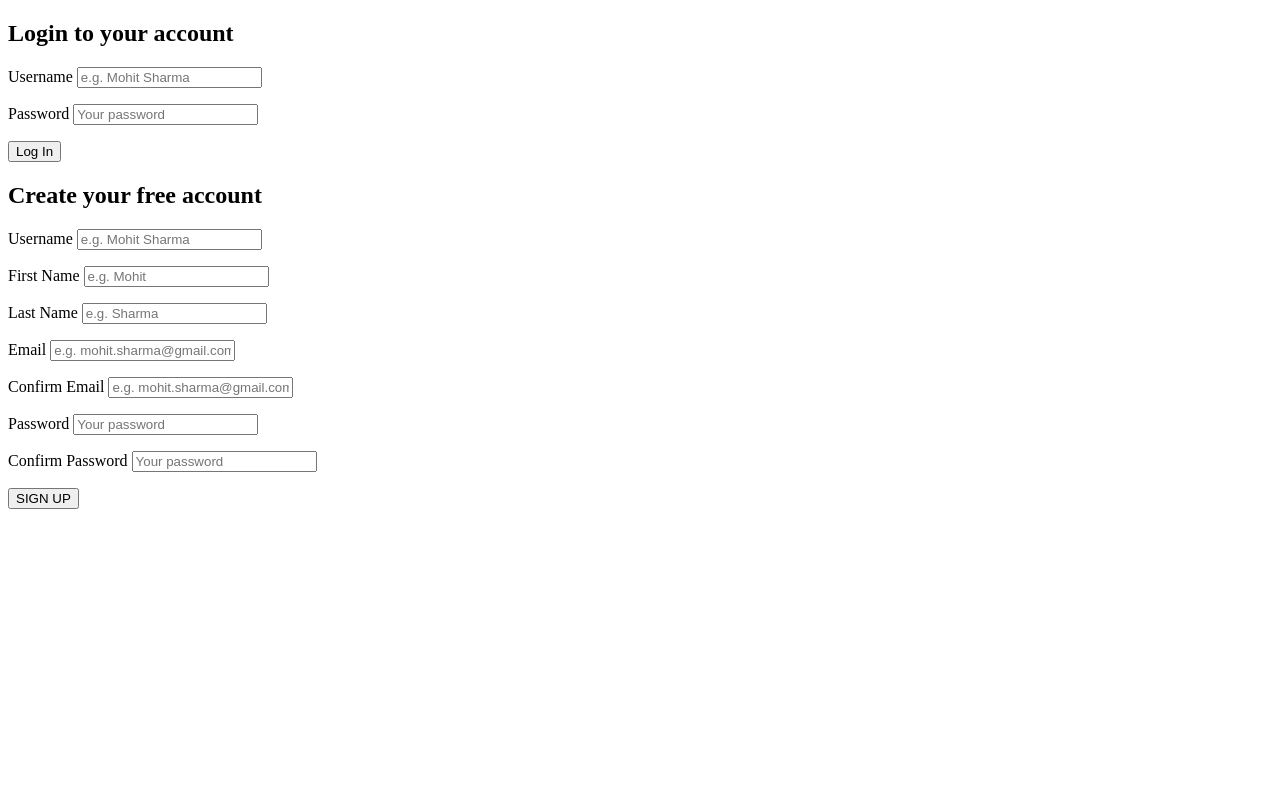
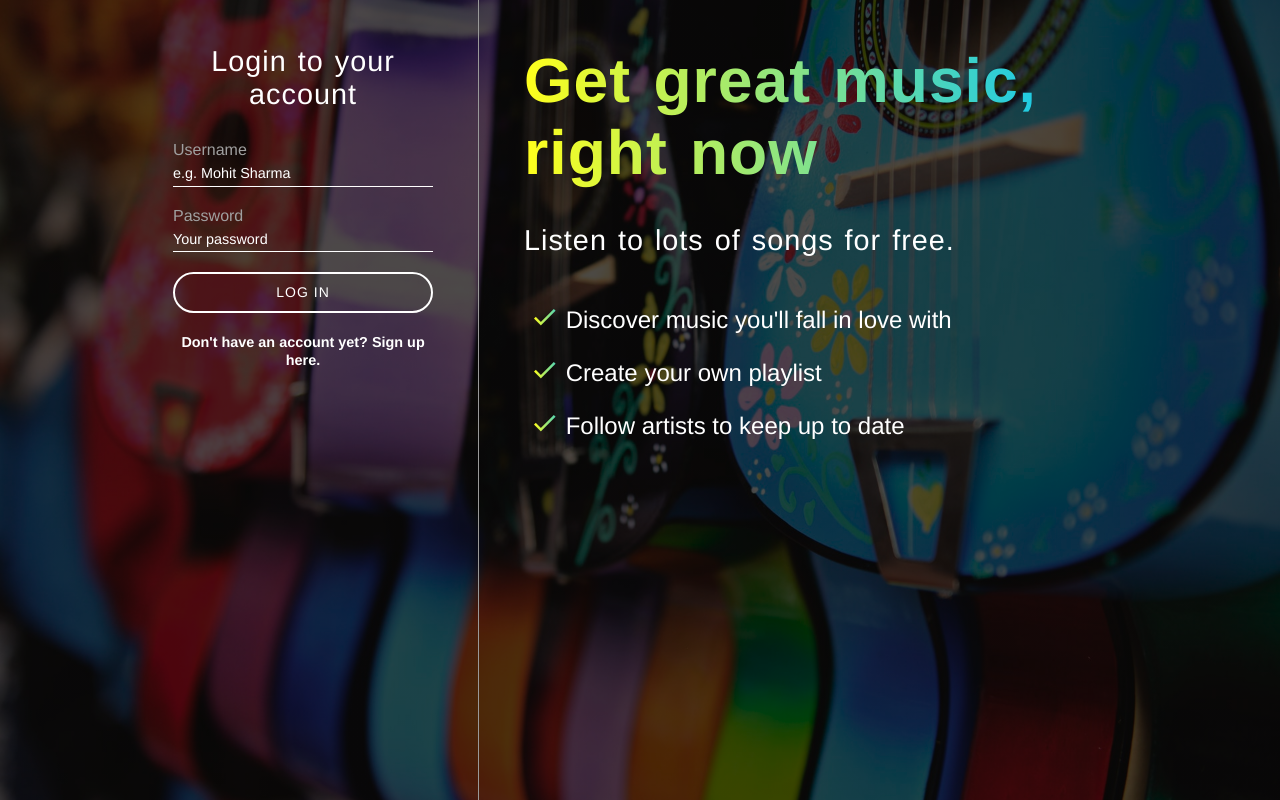
Before and after one commit to abhishekdevinfo/Spotify-Clone, a PHP site: page /register.php in a window 1280 px wide. Run offline with PHP 8.4, Linux system fonts and the light colour scheme; some libraries are stand-ins or nearby versions.

Commit message:
Fully complete register page 1. CSS Complete 2. login and register separated.

```diff
--- /dev/null
+++ b/assets/css/register.css
@@ -0,0 +1,226 @@
+/* ------------------------------------------------ */
+/* BASIC SETUP */
+/* ------------------------------------------------ */
+
+* {
+    margin: 0;
+    padding: 0;
+}
+*, ::before, ::after {
+    box-sizing: border-box;
+}
+
+html {
+    font-size: 16px;
+    text-rendering: optimizeLegibility;
+    /*background-color: white;*/
+}
+
+/* ------------------------------------------------ */
+/* REUSABLE COMPONENTS */
+/* ------------------------------------------------ */
+
+/*  ------ BUTTON ------ */
+button {
+    text-transform: uppercase;
+}
+
+/*  ------ HEADING ------ */
+h1,
+h2,
+h3 {
+    font-weight: 300;
+}
+
+h1 {
+    margin-top: 0;
+    margin-bottom: 20px;
+    color: #fff;
+    font-size: 2.4em;
+    word-spacing: 4px;
+    letter-spacing: 1px;
+}
+
+h2 {
+    font-size: 1.8em;
+    word-spacing: 2px;
+    text-align: center;
+    margin-bottom: 30px;
+    letter-spacing: 1px;
+}
+
+h3 {
+    font-size: 110%;
+    margin-bottom: 15px;
+}
+
+/* ------------------------------------------------ */
+/* LOGIN */
+/* ------------------------------------------------ */
+
+
+#background {
+    background: linear-gradient(rgba(0,0,0,0.7), rgba(0,0,0,0.7)), url(../images/bg.jpeg) center;
+    /*background-image: linear-gradient(rgba(0,0,0,0.7), rgba(0,0,0,0.7)), url(../images/bg.jpeg);*/
+    background-size: cover;
+    height: 100vh;
+}
+
+#loginContainer * {
+    color: #fff;
+    font-family: "Helvetica Neue", "Helvetica", Arial, sans-serif;
+    /*font-weight: normal;*/
+}
+
+#loginContainer {
+    display: flex;
+    width: 80%;
+    margin: 0 auto;
+    position: relative;
+    max-width: 1140px;
+    height: 100%;
+}
+
+/*  ------ PLACEHOLDER ------ */
+
+::-webkit-input-placeholder { /* WebKit, Blink, Edge */
+    color: #fff;
+    font-size: 0.9em;
+}
+:-moz-placeholder { /* Mozilla Firefox 4 to 18 */
+    color: #fff;
+    opacity: 1;
+    font-size: 0.9em;
+}
+::-moz-placeholder { /* Mozilla Firefox 19+ */
+    color: #fff;
+    opacity: 1;
+    font-size: 0.9em;
+}
+:-ms-input-placeholder { /* Internet Explorer 10-11 */
+    color: #fff;
+    font-size: 0.9em;
+}
+::-ms-input-placeholder { /* Microsoft Edge */
+    color: #fff;
+    font-size: 0.9em;
+}
+
+::placeholder { /* Most modern browsers support this now. */
+    color: #fff;
+    font-size: 0.9em;
+}
+
+#inputContainer {
+    width: 45%;
+    padding: 45px;
+    /*float: left;*/
+    border-right: 1px solid #999;
+}
+
+#inputContainer input[type="text"],
+#inputContainer input[type="email"],
+#inputContainer input[type="password"] {
+    display: block;
+    background-color: transparent;
+    border: 0;
+    border-bottom: 1px solid #fff;
+    height: 27px;
+    line-height: 27px;
+    width: 100%
+}
+
+#inputContainer p {
+    margin-bottom: 20px;
+}
+
+#inputContainer label {
+    color: #a0a0a0;
+    font-size: 1em;
+    display: block;
+    margin-top: 15px;
+}
+
+#inputContainer button {
+    background-color: transparent;
+    border: 2px solid #fff;
+    border-radius: 250px;
+    color: #fff;
+    display: block;
+    font-size: 14px;
+    letter-spacing: 1px;
+    margin: 20px auto;
+    height: 41px;
+    width: 100%;
+}
+
+#inputContainer button:hover {
+    cursor: pointer;
+}
+
+.hasAccountText {
+    text-align: center;
+}
+
+.hasAccountText span {
+    font-weight: bold;
+    font-size: 0.9em;
+    cursor: pointer;
+}
+
+#registerForm,
+#loginForm {
+    display: none;
+}
+
+#loginText {
+    padding: 45px;
+}
+
+#loginText h1 {
+    background: #00c3ff;  /* fallback for old browsers */
+    background: -webkit-linear-gradient(to right, #ffff1c, #00c3ff);  /* Chrome 10-25, Safari 5.1-6 */
+    background: linear-gradient(to right, #ffff1c, #00c3ff); /* W3C, IE 10+/ Edge, Firefox 16+, Chrome 26+, Opera 12+, Safari 7+ */
+    color:transparent;
+    -webkit-background-clip: text;
+    background-clip: text;
+    font-size: 3.9em;
+    font-weight: bold;
+}
+
+#loginText h2 {
+    text-align: left;
+    margin: 35px 0;
+}
+
+#loginText ul {
+    padding: 0;
+}
+
+#loginText ul li {
+    font-size: 1.5em;
+    list-style: none;
+    padding: 10px;
+}
+
+#loginText li i {
+    padding-right: 10px;
+    background: #00c3ff;  /* fallback for old browsers */
+    background: -webkit-linear-gradient(to right, #ffff1c, #00c3ff);  /* Chrome 10-25, Safari 5.1-6 */
+    background: linear-gradient(to right, #ffff1c, #00c3ff); /* W3C, IE 10+/ Edge, Firefox 16+, Chrome 26+, Opera 12+, Safari 7+ */
+    color:transparent;
+    -webkit-background-clip: text;
+    background-clip: text;
+    font-size: 1.2em;
+}
+
+#inputContainer .errorMessage {
+    font-size: 12px;
+    display: block;
+    background: #00c3ff;  /* fallback for old browsers */
+    background: -webkit-linear-gradient(to right, #ffff1c, #00c3ff);  /* Chrome 10-25, Safari 5.1-6 */
+    background: linear-gradient(to right, #ffff1c, #00c3ff); /* W3C, IE 10+/ Edge, Firefox 16+, Chrome 26+, Opera 12+, Safari 7+ */
+    color:transparent;
+    -webkit-background-clip: text;
+    background-clip: text;
+}
--- /dev/null
+++ b/assets/js/register.js
@@ -0,0 +1,12 @@
+$(document).ready(function() {
+
+    $("#hideLogin").on('click', function() {
+        $("#loginForm").hide();
+        $("#registerForm").show();
+    });
+
+    $("#hideRegister").on('click', function() {
+       $("#loginForm").show();
+       $("#registerForm").hide();
+   });
+});
--- a/register.php
+++ b/register.php
@@ -22,24 +22,31 @@
     <meta http-equiv="X-UA-Compatible" content="IE=edge">
     <title>Welcome to Spotify-Clone!</title>
     <meta name="viewport" content="width=device-width, initial-scale=1">
+    <link href="https://unpkg.com/ionicons@4.2.0/dist/css/ionicons.min.css" rel="stylesheet">
+    <link rel="stylesheet" href="assets/css/normalize.css">
+    <link rel="stylesheet" href="assets/css/register.css">
 </head>
-<body>
+<body id="background">
+    <div id="loginContainer">
 
         <div id="inputContainer">
             <form action="register.php" method="post" id="loginForm">
                 <h2>Login to your account</h2>
-            <p>
+                <p class="loginPara">
                     <?php echo $account->getError(Constants::$loginFailed); ?>
                     <label for="loginUserName">Username</label>
-                <input id="loginUserName" type="text" name="loginUserName" placeholder="e.g. Mohit Sharma" required>
+                    <input id="loginUserName" type="text" name="loginUserName" placeholder="e.g. Mohit Sharma" required value="<?php getInputValue('loginUserName'); ?>">
                 </p>
-            <p>
+                <p class="loginPara">
                     <label for="loginPassword">Password</label>
                     <input id="loginPassword" type="password" name="loginPassword" placeholder="Your password" required>
                 </p>
 
                 <button type="submit" name="loginButton">Log In</button>
 
+                <div class="hasAccountText">
+                    <span id="hideLogin">Don't have an account yet? Sign up here. </span>
+                </div>
             </form>
 
             <form id="registerForm" action="register.php" method="post">
@@ -91,8 +98,42 @@
 
                 <button type="submit" name="registerButton">SIGN UP</button>
 
+                <div class="hasAccountText">
+                    <span id="hideRegister">Already have an account? Log in here. </span>
+                </div>
             </form>
         </div>
 
+        <div id="loginText">
+            <h1>Get great music, right now</h1>
+            <h2>Listen to lots of songs for free.</h2>
+            <ul>
+                <li><i class="icon ion-md-checkmark"></i>Discover music you'll fall in love with</li>
+                <li><i class="icon ion-md-checkmark"></i>Create your own playlist</li>
+                <li><i class="icon ion-md-checkmark"></i>Follow artists to keep up to date</li>
+            </ul>
+        </div>
+
+    </div>
+
+    <script src="https://ajax.googleapis.com/ajax/libs/jquery/3.3.1/jquery.min.js"></script>
+    <script src="assets/js/register.js"></script>
+    <?php
+    if(isset($_POST['registerButton'])) {
+        echo '<script>
+                    $(document).ready(function() {
+                        $("#loginForm").hide();
+                        $("#registerForm").show();
+                    });
+                  </script>';
+    } else {
+        echo '<script>
+                    $(document).ready(function() {
+                        $("#loginForm").show();
+                        $("#registerForm").hide();
+                    });
+                  </script>';
+    }
+    ?>
 </body>
 </html>
```
Also changed, not shown: assets/css/normalize.css (added), assets/images/bg.jpeg (added). Lines whose indentation alone changed are shown as unchanged.
